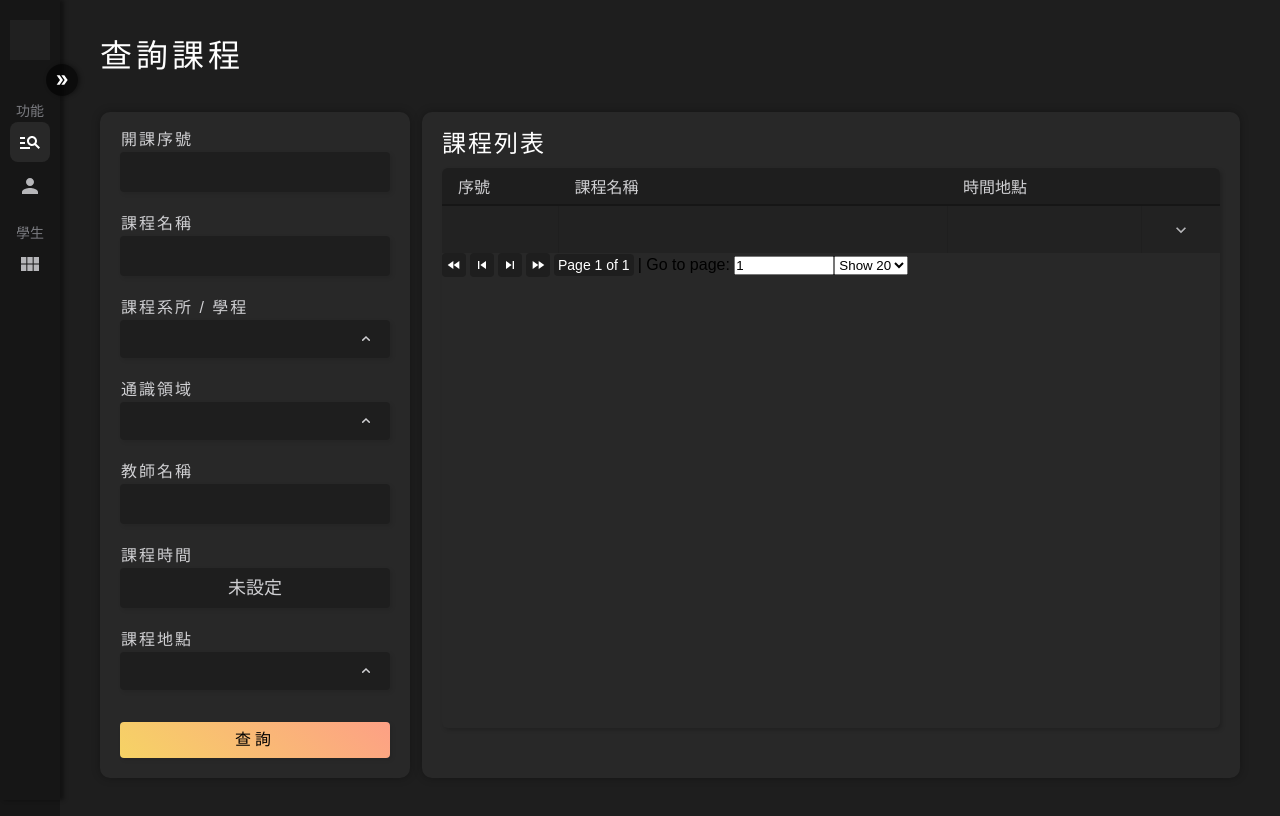
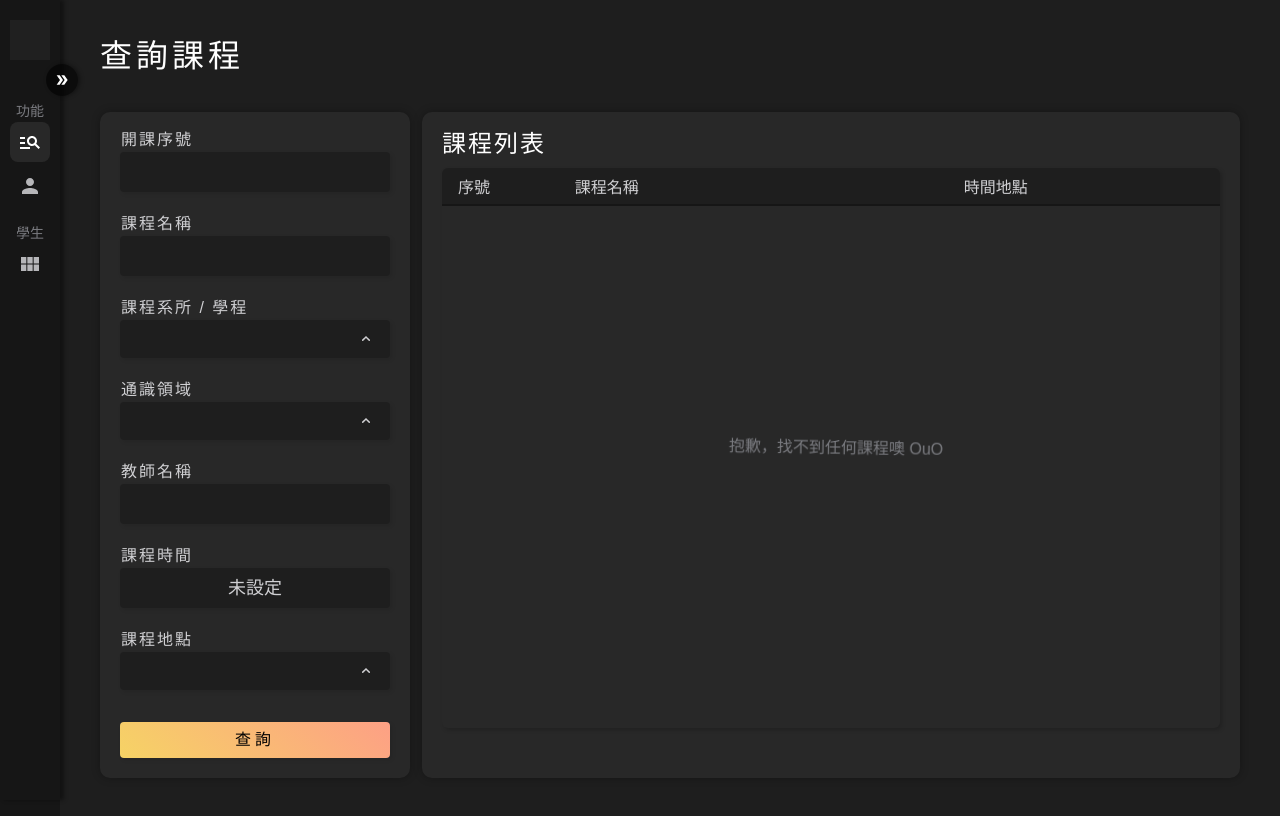
Before and after one commit to aisu-programming/NTNU-Course-Queuing-Website-FrontEnd, a React (Create React App) app: page /search in a window 1280 px wide. Built offline with nearby package versions, Linux system fonts and the light colour scheme.

Commit message:
fix: searching

```diff
--- a/src/components/Table.jsx
+++ b/src/components/Table.jsx
@@ -226,7 +226,11 @@ const Empty = styled.div`
 `;
 const PageRow = styled.div`
   display: flex;
+  justify-content: flex-end;
   align-items: center;
+  position: sticky;
+  bottom: 0;
+  margin-top: 8px;
 `
 const PageButton = styled.button`
   display: flex;
@@ -246,7 +250,7 @@ const PageButton = styled.button`
 const PageText = styled.div`
   color: ${colors.white};
   font-size: 14px;
-  padding: 4px 4px;
+  padding: 4px 12px;
   border-radius: 4px;
   margin-right: 4px;
   background: ${colors.gray500};
@@ -353,6 +357,7 @@ export const Table = ({ columns, data }) => {
     setHiddenColumns(checkSize());
   }, [isTable]);
   // Render the UI for your table
+
   return (
     <>
       <table {...getTableProps()}>
@@ -408,7 +413,6 @@ export const Table = ({ columns, data }) => {
                     <ExpandTableRowOdd
                       colSpan={visibleColumns.length}
                     >
-                      {console.log(row)}
                       <ExpandRow row={row} />
                       {/* {renderRowSubComponent({ row })} */}
                     </ExpandTableRowOdd>
@@ -428,6 +432,7 @@ export const Table = ({ columns, data }) => {
           })}
         </tbody>
       </table>
+      {!!data.length && (
         <PageRow>
           <PageButton
             onClick={() => gotoPage(0)}
@@ -457,10 +462,7 @@ export const Table = ({ columns, data }) => {
             <MdFastForward />
           </PageButton>
           <PageText>
-          Page{' '}
-          <strong>
-            {pageIndex + 1} of {pageOptions.length}
-          </strong>{' '}
+            {`第 ${pageIndex + 1} 頁 / 共 ${pageOptions.length} 頁`}
           </PageText>
           <span>
             | Go to page:{' '}
@@ -475,25 +477,14 @@ export const Table = ({ columns, data }) => {
               }}
               style={{ width: '100px' }}
             />
-        </span>{' '}
-        <select
-          value={pageSize}
-          onChange={(e) => {
-            setPageSize(Number(e.target.value));
-          }}
-        >
-          {[10, 20, 30, 40, 50].map((pageSize) => (
-            <option key={pageSize} value={pageSize}>
-              Show {pageSize}
-            </option>
-          ))}
-        </select>
+          </span>
         </PageRow>
+      )}
     </>
   );
 };
 
-export const Test = ({ data }) => {
+export const TableContainer = ({ data }) => {
   const noData = () => {
     if (!data.length)
       return <Empty>抱歉，找不到任何課程噢 OuO</Empty>;
--- a/src/components/TimeSelector/TimeSelector.jsx
+++ b/src/components/TimeSelector/TimeSelector.jsx
@@ -51,7 +51,7 @@ export const TimeSelector = ({ schedule, setSchedule }) => {
 
   const handleChange = (newSchedule) => {
     // console.log(newSchedule);
-    console.log(format(newSchedule[0], 'd H', { locale: zh_tw }));
+    // console.log(format(newSchedule[0], 'd H', { locale: zh_tw }));
     setSchedule(newSchedule);
   };
 
--- a/src/components/index.jsx
+++ b/src/components/index.jsx
@@ -1,4 +1,4 @@
 export { Navigation } from './Navigation';
 export { ButtonOption } from './ButtonOption';
 export { IconButton } from './IconButton';
-export { Table, Test } from './Table';
+export { Table, TableContainer } from './Table';
--- a/src/pages/RushList.jsx
+++ b/src/pages/RushList.jsx
@@ -149,8 +149,7 @@ const SaveButton = styled.div`
 export const RushList = (props) => {
   const [data, setData] = useState([]);
   const [hasChange, setHasChange] = useState(false);
-  console.log('change');
-  console.log(hasChange);
+
   const data0 = {
     state: 'active',
     id: '1487',
--- a/src/pages/Search.jsx
+++ b/src/pages/Search.jsx
@@ -2,7 +2,7 @@ import React, { useState, useEffect } from 'react';
 import styled from 'styled-components';
 import { colors, device } from 'styles';
 import { DropdownV2 } from 'components/Dropdown';
-import { Test } from 'components';
+import { TableContainer } from 'components';
 import { CustomModal } from 'components/Modal';
 import {
   MdOutlineCheckBoxOutlineBlank,
@@ -445,7 +445,7 @@ export const Search = (props) => {
         </LeftWrapper>
         <RightWrapper>
           <BoxTitle>課程列表</BoxTitle>
-          <Test data={[{courseNO: 123}]}></Test>
+          <TableContainer data={classData}></TableContainer>
         </RightWrapper>
       </ContentContainer>
     </SearchContainer>
```
Also changed, not shown: src/api/utlis/Search.jsx (line endings or trailing spaces). Lines whose indentation alone changed are shown as unchanged.
